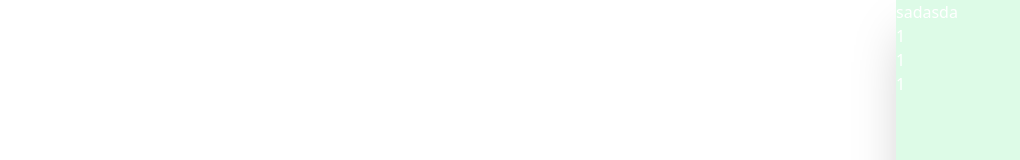
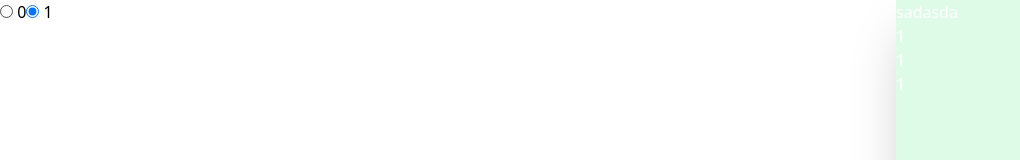
Before and after one commit to mehmetcanakbay/oben_fractal-viewer, a SvelteKit app: page / in a window 1280 px wide. Shown: the top 160 px of the page, without its empty margins (0-1020 px from the left). Built offline with nearby package versions, Linux system fonts and the light colour scheme.

Commit message:
migration and shader change

```diff
--- /dev/null
+++ b/src/components/ShaderSelection.svelte
@@ -0,0 +1,29 @@
+<script lang="ts">
+    import gsap from "gsap";
+    let scoops = $state(1);
+    let { onClickAny } = $props();
+
+    //rework this this is shit
+    function onClick(data) {
+        gsap.delayedCall(0.05,()=>{
+            onClickAny({data: scoops})
+        })
+    }
+</script>
+
+<div class="flex">
+    {#each [0, 1] as number}
+        <label>
+            <input
+                type="radio"
+                name="scoops"
+                value={number}
+                bind:group={scoops}
+                onclick={onClick}
+            />
+
+            {number}
+        </label>
+    {/each}
+
+</div>
--- a/src/components/Sidebar.svelte
+++ b/src/components/Sidebar.svelte
@@ -1,7 +1,6 @@
 <script>
+</script>
 
-
-</script>
 <div class="relative h-full w-full">
     <div class="fixed top-0 right-0 h-full w-96 text-white">
         <div class="fixed z-0 w-full h-full bg-gray-800 shadow-2xl bg-green-200/50 backdrop-blur-2xl"></div>
--- a/src/core/renderer.ts
+++ b/src/core/renderer.ts
@@ -13,7 +13,8 @@ export class Renderer {
     private uniformBuffer: GPUBuffer;
     private cameraUniformBuffer: GPUBuffer;
     private bindGroup: GPUBindGroup;
-    private pipeline: GPURenderPipeline;
+    private pipelines: GPURenderPipeline[] = [];
+    private selectedPipeline: number = 0;
     private uniformVals: Float32Array;
     private cameraUniformVals: Float32Array;
     private startTime: number;
@@ -23,15 +24,21 @@ export class Renderer {
     private vertexBufferLayout: GPUVertexBufferLayout;
     private vertBuffer: GPUBuffer;
 
-    constructor(canvasId: string, fragShader: string) {
+    private presentationFormat: GPUTextureFormat;
+
+    constructor(canvasId: string, onInitializationFinish:  ()=>void) {
         this.canvas = document.getElementById(canvasId) as HTMLCanvasElement;
         this.inputHandler = createInputHandler(this.canvas);
         this.camera = new ArcballCamera();
 
-        this.initialize(fragShader);
+        this.initialize(onInitializationFinish);
     }
 
-    private async initialize(fragShader: string) {
+    public switchPipeline(id: number) {
+        this.selectedPipeline = id;
+    }
+
+    private async initialize(onInitFinish : ()=>void) {
         const adapter = await navigator.gpu.requestAdapter();
         if (adapter)
             this.device = await adapter.requestDevice();
@@ -42,19 +49,29 @@ export class Renderer {
         window.addEventListener('resize', () => this.resizeCanvas(), false);
 
         this.context = this.canvas.getContext("webgpu") as GPUCanvasContext;
-        const presentationFormat = navigator.gpu.getPreferredCanvasFormat();
+        this.presentationFormat = navigator.gpu.getPreferredCanvasFormat();
 
         this.context.configure({
             device: this.device,
-            format: presentationFormat,
+            format: this.presentationFormat,
             alphaMode: 'premultiplied',
         });
 
         this.setupBuffers();
-        this.setupPipeline(presentationFormat, fragShader);
+
+        onInitFinish();
+    }
+
+    public setupPipelines(fragShaders: string[]) {
+        for (let i = 0; i<fragShaders.length;i++) {
+            const pipeline : GPURenderPipeline = this.setupPipeline(this.presentationFormat, fragShaders[i]);
+            this.pipelines.push(pipeline);
+        }
+    }
+
+    public start() {
         this.startTime = Date.now();
         this.lastTime = Date.now();
-
         requestAnimationFrame(() => this.frame());
     }
 
@@ -124,7 +141,7 @@ export class Renderer {
             bindGroupLayouts: [this.bindGroupLayout],
         });
 
-        this.pipeline = this.device.createRenderPipeline({
+        const newPipeline : GPURenderPipeline  = this.device.createRenderPipeline({
             layout: pipelineLayout,
             vertex: {
                 module: this.device.createShaderModule({ code: basicVert }),
@@ -135,10 +152,15 @@ export class Renderer {
                 targets: [{ format: presentationFormat }]
             }
         });
+
+        return newPipeline
     }
 
     private async frame() {
-        if (!this.device) return;
+        if (!this.device) {
+            requestAnimationFrame(() => this.frame());
+            return;
+        }
 
         this.camera.updateCameraPosition(this.inputHandler());
         const rayOrigin = this.camera.rayOrigin;
@@ -174,7 +196,7 @@ export class Renderer {
 
         const commander = this.device.createCommandEncoder();
         const passEncoder = commander.beginRenderPass(renderPassDescriptor);
-        passEncoder.setPipeline(this.pipeline);
+        passEncoder.setPipeline(this.pipelines[this.selectedPipeline]);
         passEncoder.setBindGroup(0, this.bindGroup);
         passEncoder.setVertexBuffer(0, this.vertBuffer);
         passEncoder.draw(quadVertexCount);
--- a/src/routes/+layout.svelte
+++ b/src/routes/+layout.svelte
@@ -3,33 +3,58 @@
 	import '../app.css';
 	import { Renderer } from '../core/renderer';
 	import mandelFrag from "../core/shaders/mandelbox/mandelbox.frag.wgsl?raw"
+	import basicFrag from "../core/shaders/basic.frag.wgsl?raw"
+	import Sidebar from "../components/Sidebar.svelte";
+	import ShaderSelection from "../components/ShaderSelection.svelte";
 
-	let canvas : HTMLCanvasElement;
+	let { children } = $props();
 
+	let canvas : HTMLCanvasElement | undefined = $state();
+	let renderer : Renderer;
 	onMount(()=>{
-		const renderer = new Renderer("mainCanvas", mandelFrag);
+		renderer = new Renderer("mainCanvas", ()=>{
+			renderer.setupPipelines([mandelFrag, basicFrag]);
+		});
+		renderer.switchPipeline(0);
+		renderer.start();
 
 		const resizeCanvas = ()=> {
-			canvas.width = window.innerWidth;
-			canvas.height = window.innerHeight;
+			if (canvas) {
+				canvas.width = window.innerWidth;
+				canvas.height = window.innerHeight;
+			}
 		}
 		window.addEventListener('resize', resizeCanvas, false);
 		resizeCanvas();
 	})
 
+	type shaderChangeData = {
+		data: number
+	}
+	function onChangeShader(data: shaderChangeData) {
+		renderer.switchPipeline(data.data);
+	}
+
 </script>
+
+<svelte:head>
+	<title>OBEN | MANDELBOX</title>
+	<meta name="description" content="OBEN Fractal Viewer" />
+</svelte:head>
 
 <div class="app">
 	<main>
 		<div id="app">
 			<canvas width="1200" height="1000" id="mainCanvas" bind:this={canvas}></canvas>
 		</div>
-		<slot />
+
+		<div class="relative h-full w-full">
+			<div class="fixed top-0 w-1/2">
+				<ShaderSelection onClickAny={onChangeShader}/>
+			</div>
+		</div>
+		<Sidebar/>
 	</main>
-
-	<!-- <footer>
-		<p>visit <a href="https://kit.svelte.dev">kit.svelte.dev</a> to learn SvelteKit</p>
-	</footer> -->
 </div>
 
 <style>
--- a/src/routes/+page.svelte
+++ b/src/routes/+page.svelte
@@ -1,14 +1,10 @@
 <script lang="ts">
-	import Sidebar from "../components/Sidebar.svelte";
+	// import Sidebar from "../components/Sidebar.svelte";
+	// import ShaderSelection from "../components/ShaderSelection.svelte";
+
+
 </script>
 
-<svelte:head>
-	<title>OBEN | MANDELBOX</title>
-	<meta name="description" content="OBEN Fractal Viewer" />
-</svelte:head>
-
-
-<Sidebar/>
 
 <style>
 </style>
--- a/tsconfig.json
+++ b/tsconfig.json
@@ -11,6 +11,7 @@
 		"strict": true,
 		"moduleResolution": "bundler",
 		"types": ["@webgpu/types"],
+		"strictPropertyInitialization": false,
 	},
 	"typeRoots": [
         "node_modules/*",
```
Also changed, not shown: package.json (+10 -7 lines), 2 other files (tests, documents, lock files or other folders).
